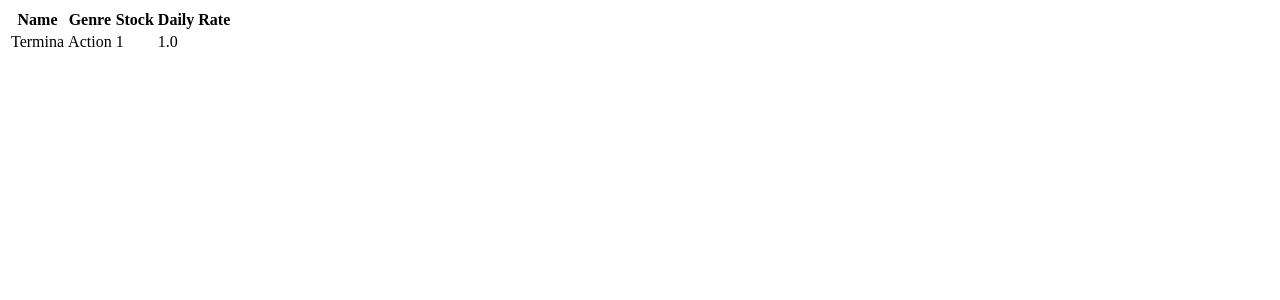
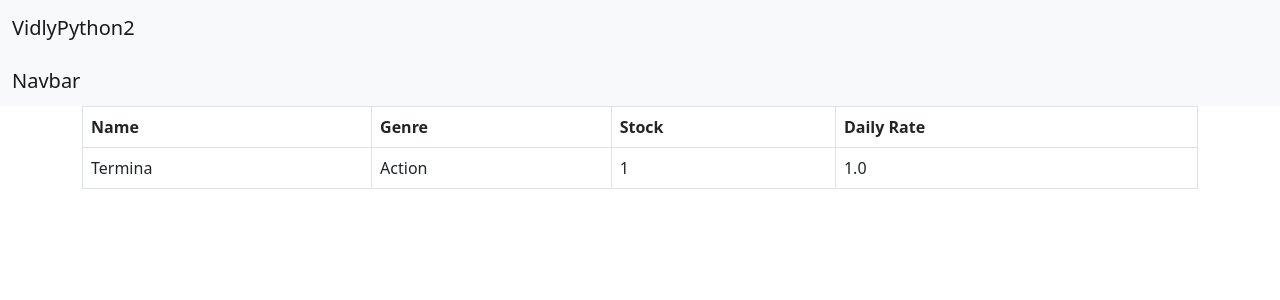
Before and after one commit to romajeffrey/trydep, a Django app: page /movies/ in a window 1280 px wide. Shown: the top 300 px of the page. Run offline with Django 3.2, Linux system fonts and the light colour scheme; data comes from the database, SQL or seed files in the repository.

Commit message:
add base template

```diff
--- /dev/null
+++ b/mysite/movies/templates/movies/base.html
@@ -0,0 +1,45 @@
+<!doctype html>
+<html lang="en">
+  <head>
+    <!-- Required meta tags -->
+    <meta charset="utf-8">
+    <meta name="viewport" content="width=device-width, initial-scale=1">
+
+    <!-- Bootstrap CSS -->
+    <link href="https://cdn.jsdelivr.net/npm/bootstrap@5.0.2/dist/css/bootstrap.min.css" rel="stylesheet" integrity="sha384-EVSTQN3/azprG1Anm3QDgpJLIm9Nao0Yz1ztcQTwFspd3yD65VohhpuuCOmLASjC" crossorigin="anonymous">
+
+    <title>VidlyPython2</title>
+  </head>
+  <body>
+
+        <nav class="navbar navbar-light bg-light">
+            <div class="container-fluid">
+            <a class="navbar-brand" href="#">VidlyPython2</a>
+            </div>
+        </nav>
+
+        <nav class="navbar navbar-light bg-light">
+            <div class="container-fluid">
+              <span class="navbar-brand mb-0 h1">Navbar</span>
+            </div>
+        </nav>
+
+
+    <main class="container">
+
+    {% block content %}
+    {% endblock %}
+    <main/>
+
+    <!-- Optional JavaScript; choose one of the two! -->
+
+    <!-- Option 1: Bootstrap Bundle with Popper -->
+    <script src="https://cdn.jsdelivr.net/npm/bootstrap@5.0.2/dist/js/bootstrap.bundle.min.js" integrity="sha384-MrcW6ZMFYlzcLA8Nl+NtUVF0sA7MsXsP1UyJoMp4YLEuNSfAP+JcXn/tWtIaxVXM" crossorigin="anonymous"></script>
+
+    <!-- Option 2: Separate Popper and Bootstrap JS -->
+    <!--
+    <script src="https://cdn.jsdelivr.net/npm/@popperjs/core@2.9.2/dist/umd/popper.min.js" integrity="sha384-IQsoLXl5PILFhosVNubq5LC7Qb9DXgDA9i+tQ8Zj3iwWAwPtgFTxbJ8NT4GN1R8p" crossorigin="anonymous"></script>
+    <script src="https://cdn.jsdelivr.net/npm/bootstrap@5.0.2/dist/js/bootstrap.min.js" integrity="sha384-cVKIPhGWiC2Al4u+LWgxfKTRIcfu0JTxR+EQDz/bgldoEyl4H0zUF0QKbrJ0EcQF" crossorigin="anonymous"></script>
+    -->
+  </body>
+</html>
--- a/mysite/movies/templates/movies/index.html
+++ b/mysite/movies/templates/movies/index.html
@@ -1,6 +1,6 @@
-{% comment %} {% extends 'base.html' %}
+{% extends 'movies/base.html' %}
 
-{% block content %} {% endcomment %}
+{% block content %}
 
     <table class="table table-bordered table-hover">
         <thead>
@@ -26,4 +26,4 @@
             {% endfor %}
         </tbody>
     </table>
-{% comment %} {% endblock %} {% endcomment %}
+{% endblock %}
```
